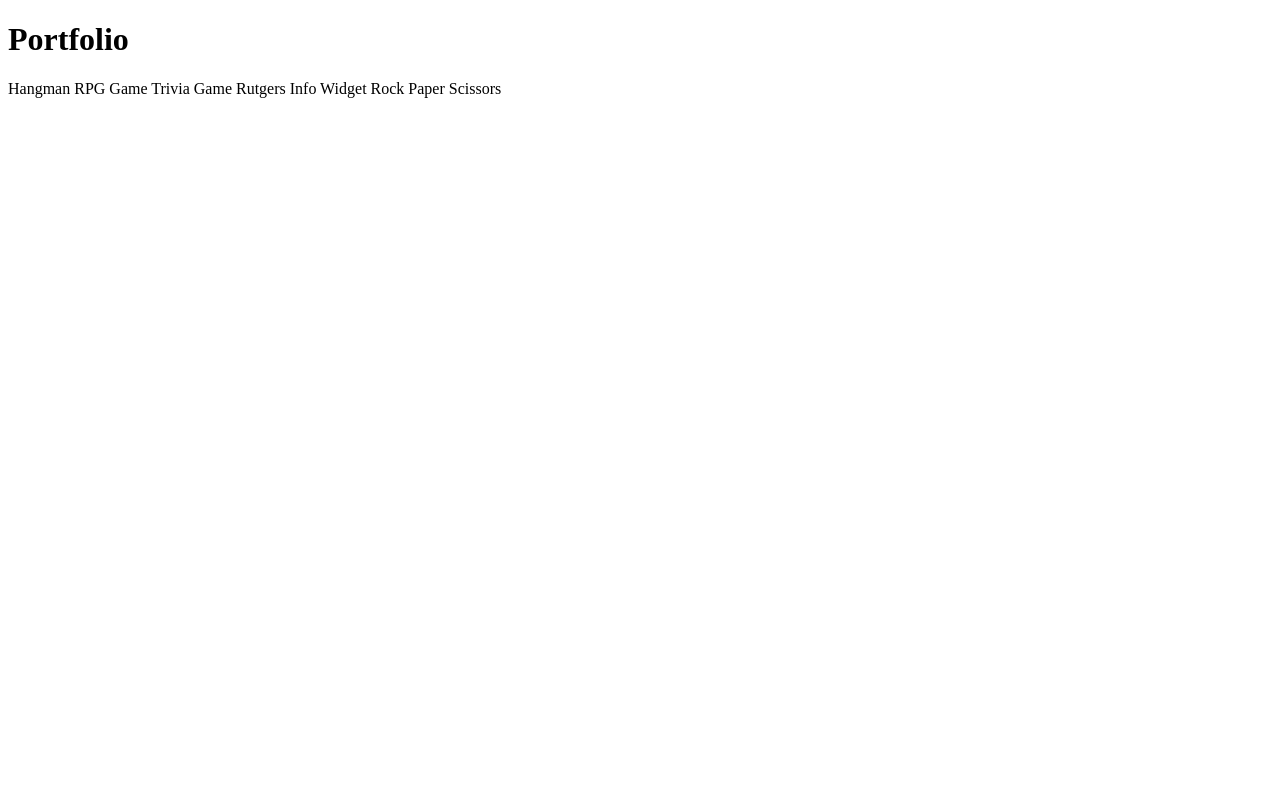
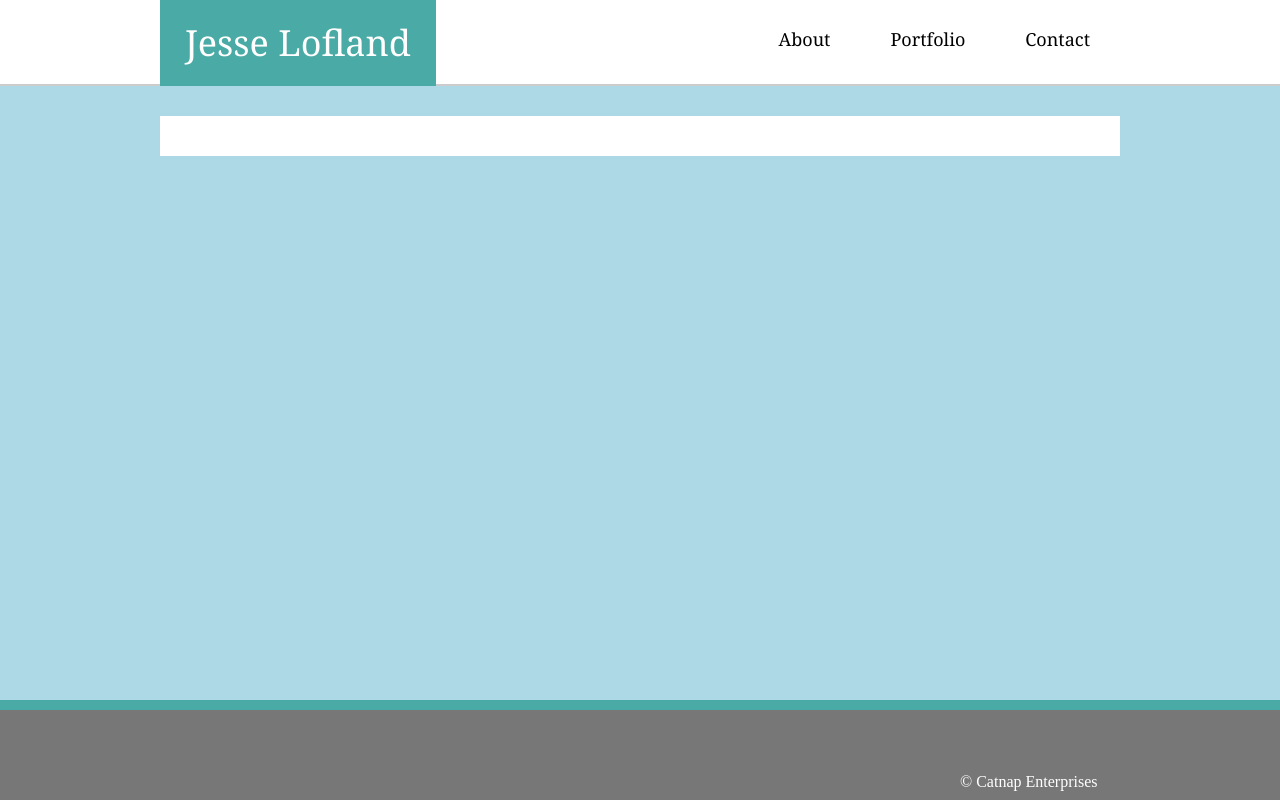
Before and after one commit to Laethaka/Basic-Portfolio, a plain HTML site: page portfolio.html in a window 1280 px wide. Drawn offline with Linux system fonts and the light colour scheme.

Commit message:
everything has basics

```diff
--- a/assets/css/style.css
+++ b/assets/css/style.css
@@ -62,15 +62,17 @@ header {
 }
 
 .footer {
-    position: relative;
+    position: absolute;
     height: 100px;
     width: 100%;
-    background: #4aaaa5;
+    background: #777777;
     bottom: 0;
+    border-top: 10px solid #4aaaa5;
 }
 
 .footerText {
+    color: white;
     position: absolute;
-    bottom: 0;
-    margin: auto 0;
+    bottom: 10px;
+    left: 75%;
 }
--- a/portfolio.html
+++ b/portfolio.html
@@ -3,22 +3,32 @@
 
 <head>
     <title>Jesse Lofland's Portfolio</title>
+    <link rel="stylesheet" type="text/css" href="assets/css/reset.css">
+    <link rel="stylesheet" type="text/css" href="assets/css/style.css">
 </head>
 
 <body>
-    <h1>Portfolio</h1>
-    <!--dividing line-->
+    <header>
+        <div class="navbar">
+            <h1>Jesse Lofland</h1>
 
-    Hangman
+            <h3 class="contactButton">Contact</h3>
+            <h3 class="portButton">Portfolio</h3>
+            <h3 class="aboutButton">About</h3>
+        </div>
+    </header>
 
-    RPG Game
+    <div class="content">
 
-    Trivia Game
+    </div>
 
-    Rutgers Info Widget
-
-    Rock Paper Scissors
-
+    <div class="footer">
+        <div class="footerText">
+            &copy; Catnap Enterprises
+        </div>
+    </div>
 </body>
 
+
+
 </html>
```
Also changed, not shown: contact.html (+17 -6 lines), index.html (+3 -3 lines).
